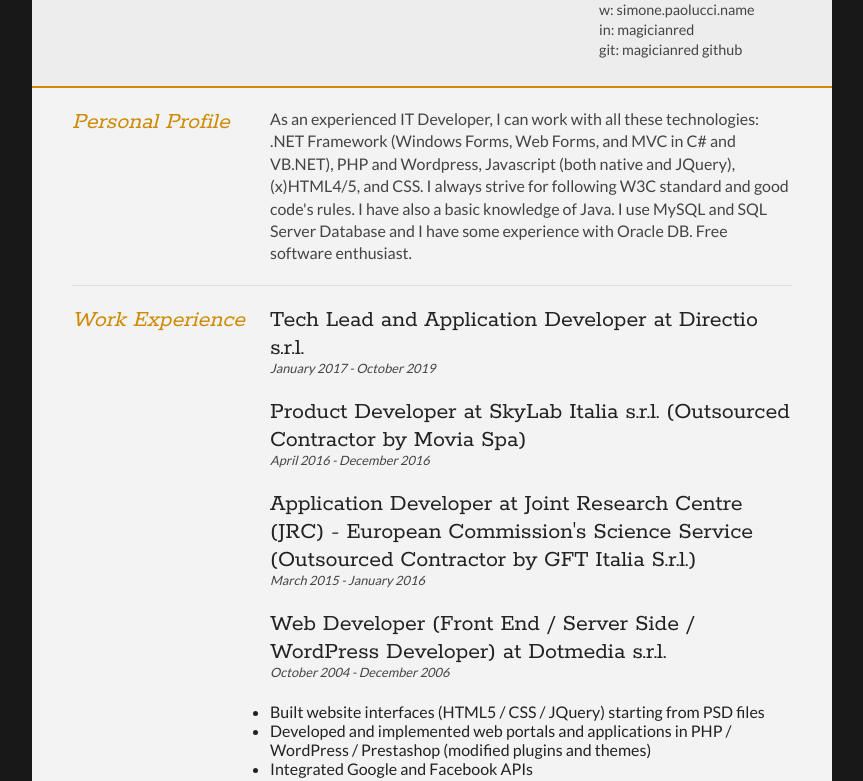
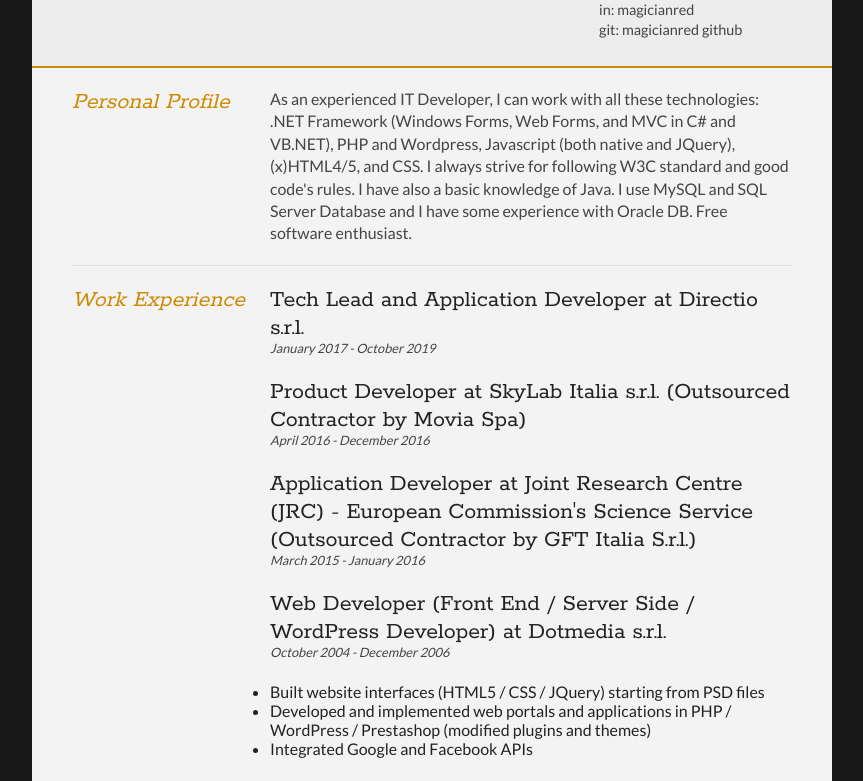
Before and after one commit to Magicianred/magicianred.github.io, a plain HTML site: page index.html in a window 1280 px wide. Shown: the part 152-933 px from the top of the page, without its empty margins (208-1071 px from the left). Drawn offline with Linux system fonts and the light colour scheme.

Commit message:
Update index.html
remove link from list of links

```diff
--- a/index.html
+++ b/index.html
@@ -29,7 +29,6 @@
 		<div id="contactDetails" class="quickFade delayFour">
 			<ul>
 				<li>e: <a href="mailto:simone.paolucci2@gmail.com" target="_blank">simone.paolucci2@gmail.com</a></li>
-				<li>w: <a href="http://simone.paolucci.name/">simone.paolucci.name</a></li>
 				<li>in: <a href="https://it.linkedin.com/in/magicianred">magicianred</a></li>
 				<li>git: <a href="https://github.com/Magicianred">magicianred github</a></li>
 			</ul>
```
